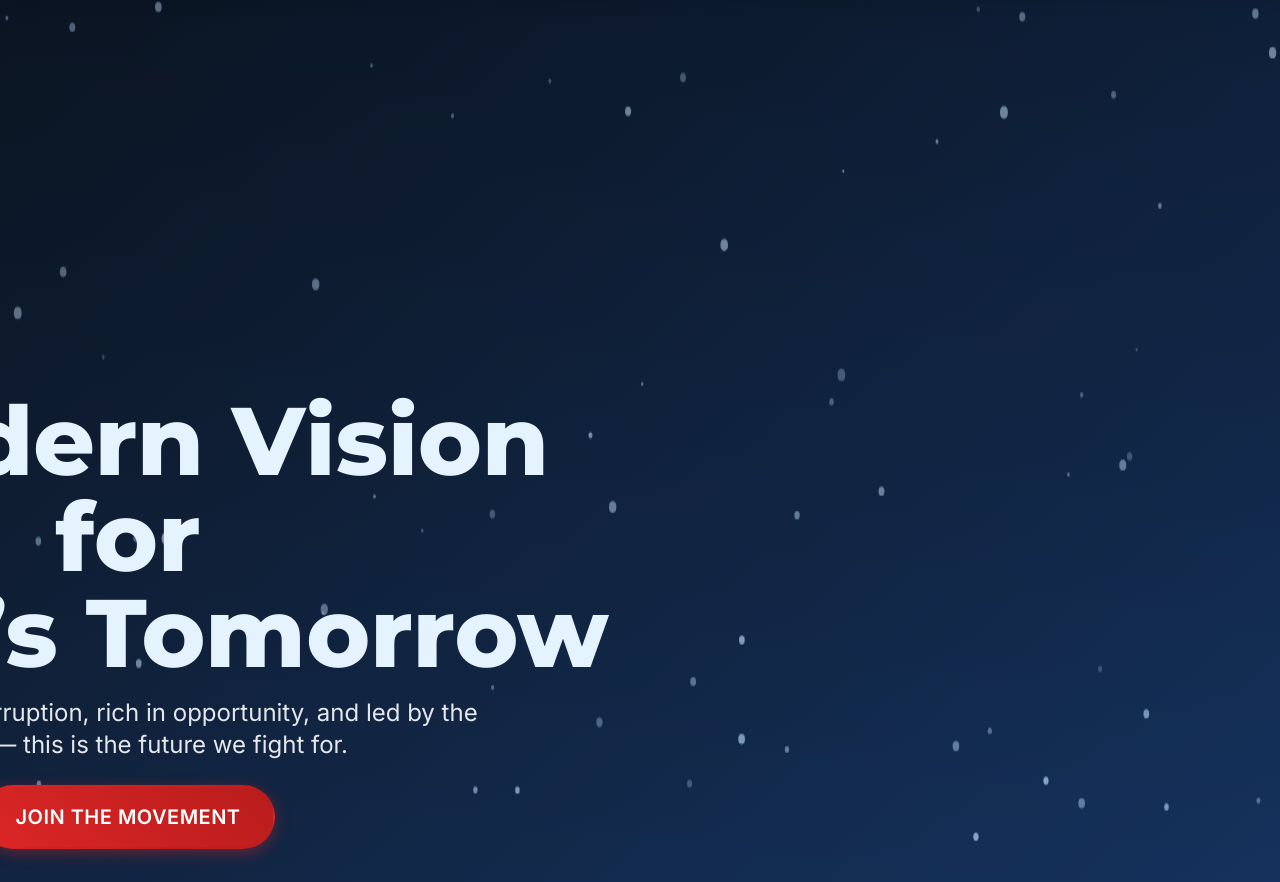
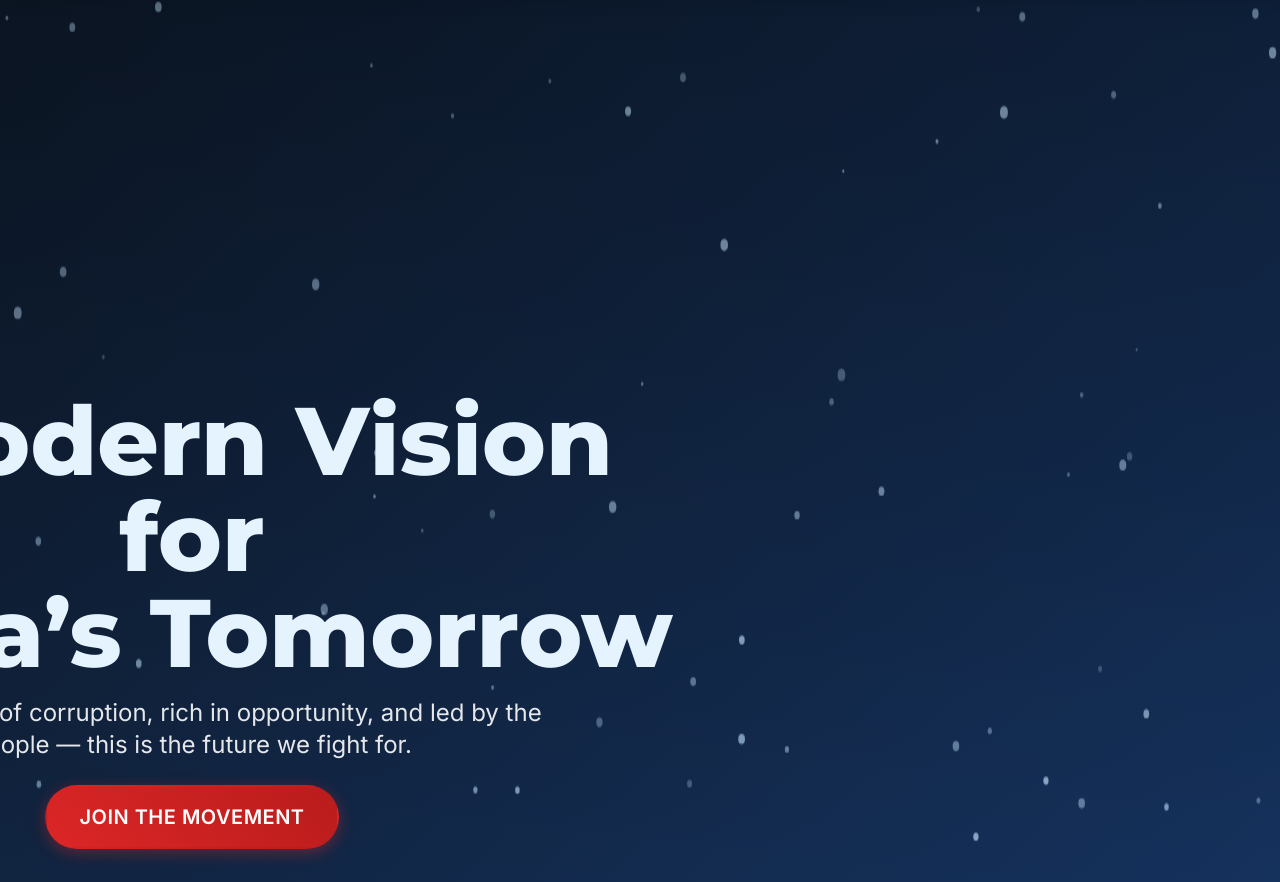
Before and after one commit to RFGR-Git/Russia-Of-The-Future, a plain HTML site: page index.html in a window 1280 px wide. Shown: the part 70-952 px from the top of the page. Drawn offline with nearby package versions, Linux system fonts and the light colour scheme.

Commit message:
Update index.html

```diff
--- a/index.html
+++ b/index.html
@@ -60,7 +60,7 @@
         .hero-content {
             position: absolute; /* Position absolutely within hero-section */
             top: 0%; /* Adjusted for higher initial position as requested */
-            left: 0%; /* Changed from 45% to 50% for true horizontal centering */
+            left: 5%; /* Changed from 45% to 50% for true horizontal centering */
             transform: translateX(-50%); /* Ensures perfect horizontal centering */
             display: flex; /* Use flexbox for internal centering */
             flex-direction: column; /* Stack items vertically */
```
